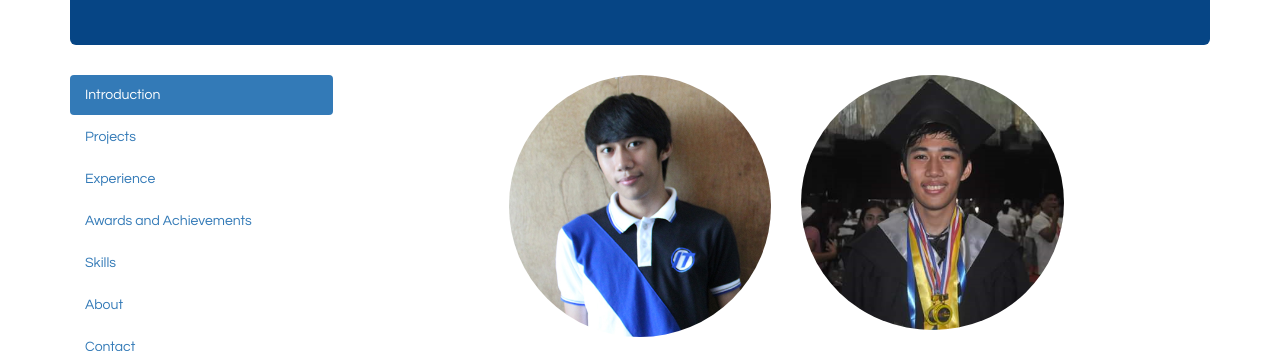
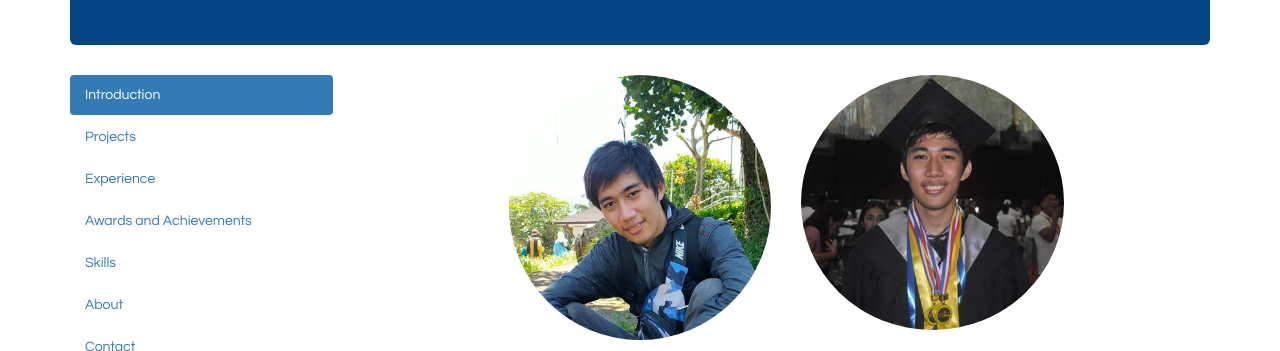
Before and after one commit to MacdoMagat/OnlinePortfolio, a plain HTML site: page index.html in a window 1280 px wide. Shown: the part 195-546 px from the top of the page. Drawn offline with Linux system fonts and the light colour scheme.

Commit message:
Updated index picture

```diff
--- a/index.html
+++ b/index.html
@@ -61,7 +61,7 @@
 
             <div class="col-sm-9" style="margin-bottom:5em;">
                 <div class="row">
-                    <div class="col-sm-4 col-sm-offset-2 col-xs-4 col-xs-offset-2"><img src="images\mypic.jpg" class="img-circle img-responsive" alt="Marc Dominic M. Magat" style="max-width: 100%"></div>
+                    <div class="col-sm-4 col-sm-offset-2 col-xs-4 col-xs-offset-2"><img src="images\mypic2.jpg" class="img-circle img-responsive" alt="Marc Dominic M. Magat" style="max-width: 100%"></div>
                     <div class="col-sm-4 col-xs-4"><img src="images\honorme.png" class="img-circle img-responsive" alt="Marc Dominic M. Magat" style="max-width: 100%"></div>
                 </div>
                 <h1>
```
Also changed, not shown: images/mypic2.jpg (added).
